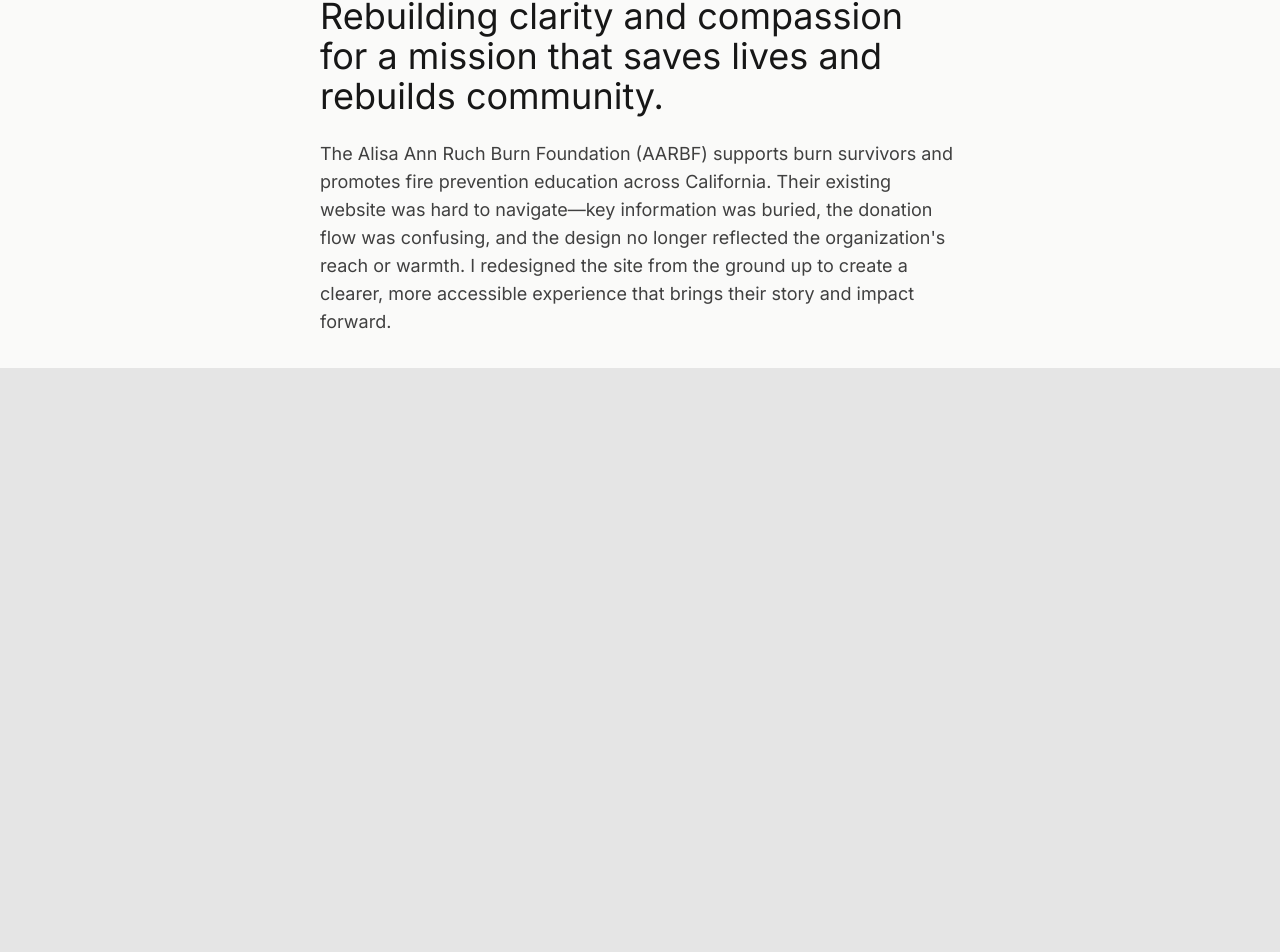
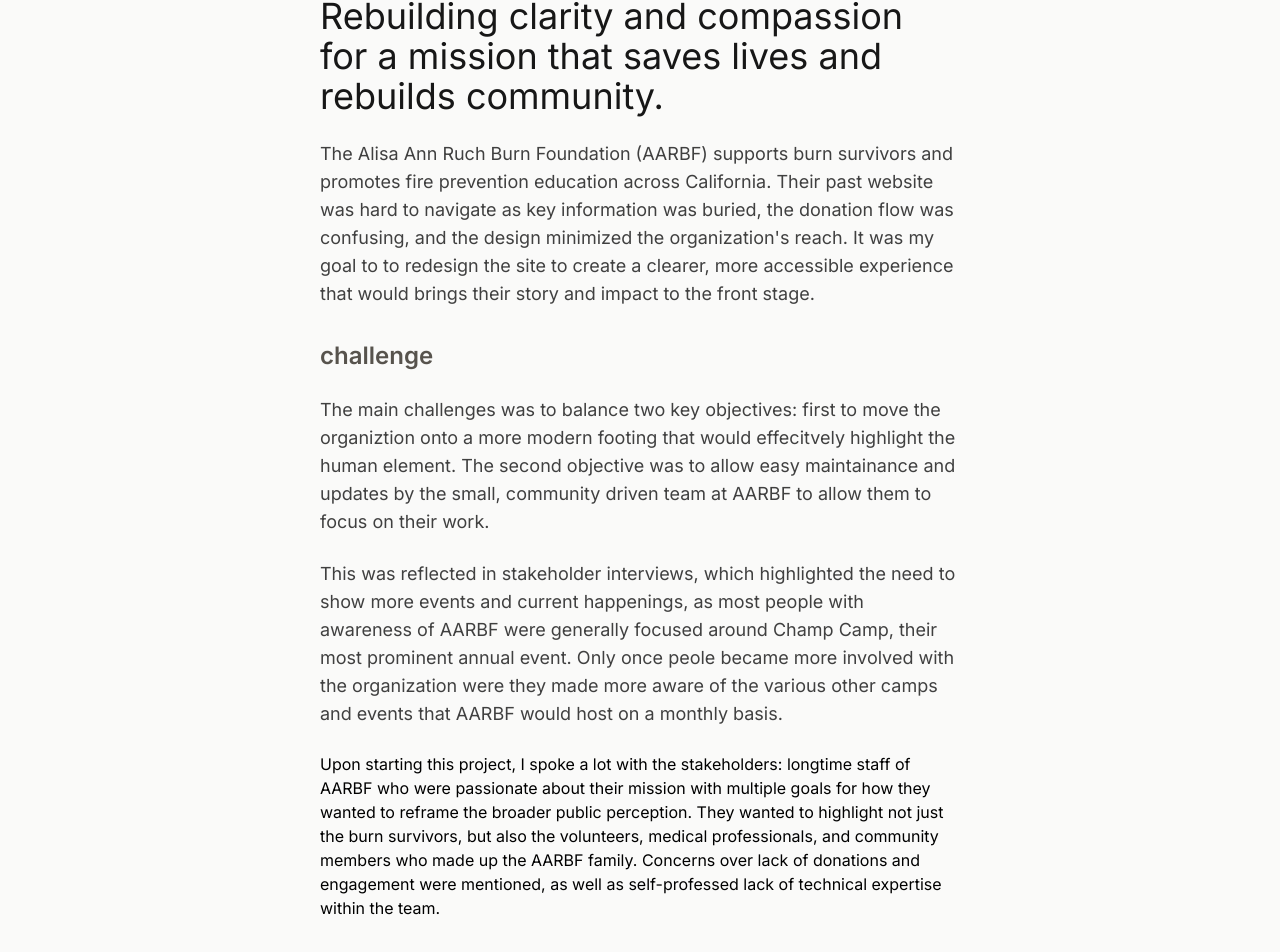
Before and after one commit to Luc0ryan/my-react-portfolio, a React (Vite) app: page /#/aarbf in a window 1280 px wide. Shown: the part 825-1777 px from the top of the page. Before the commit the page ends 1193 px from the top, so only its background shows below. Built offline with nearby package versions, Linux system fonts and the light colour scheme.

Commit message:
finishing about/continuing AARBF

```diff
--- a/src/components/About.jsx
+++ b/src/components/About.jsx
@@ -5,8 +5,7 @@
     <section className="max-w-xl font-semibold py-4">
       <div className="mb-6">
         <div className=" text-[clamp(3rem,8vw,4rem)]  leading-none">
-          {" "}
-          hi, i'm Lucas{" "}
+          hi, i'm Lucas
         </div>
         <div className="text-xl md:text-2xl mt-2">product designer · front-end dev </div>
       </div>
@@ -17,7 +16,7 @@
             <div className="absolute -rotate-90 origin-bottom -translate-x-4 opacity-0 group-hover:opacity-100 group-hover:pointer-cursor transition-opacity">
               resume
             </div>
-            <a href="#">
+            <a href= "pdfs/resumeLucasRyan.pdf" type="application/pdf" target="_blank">
               <FileText className="h-8 w-8 stroke-[1.5px]" />
             </a>
           </div>
@@ -26,16 +25,16 @@
             <div className="absolute -rotate-90 origin-bottom -translate-x-4 opacity-0 group-hover:opacity-100 transition-opacity">
               linkedin
             </div>
-            <a href="https://github.com/Luc0ryan">
+            <a href="https://linkedin.com/in/lucasryan" target="_blank">
               <User className="h-8 w-8 stroke-[1.5px]" />
             </a>
           </div>
 
-          <div className="group flex flex-col items-center">
+          <div className="group flex flex-col items-center" >
             <div className="absolute -rotate-90 origin-bottom -translate-x-4 opacity-0 group-hover:opacity-100 transition-opacity">
               github
             </div>
-            <a href="#">
+            <a href="https://github.com/Luc0ryan" target="_blank">
               <Github className="h-8 w-8 stroke-[1.5px]" />
             </a>
           </div>
@@ -69,11 +68,11 @@
       Resume
     </a>
     <span>•</span>
-    <a href="https://github.com/lucasryan" className="underline underline-offset-2 hover:text-neutral-700">
+    <a href="https://github.com/lucasryan" target="_blank" className="underline underline-offset-2 hover:text-neutral-700">
       GitHub
     </a>
     <span>•</span>
-    <a href="https://linkedin.com/in/lucasryan" className="underline underline-offset-2 hover:text-neutral-700">
+    <a href="https://linkedin.com/in/lucasryan" target="_blank" className="underline underline-offset-2 hover:text-neutral-700">
       LinkedIn
     </a>
   </div>
--- a/src/components/StaticWheel.jsx
+++ b/src/components/StaticWheel.jsx
@@ -7,6 +7,8 @@
     italic underline decoration-violet-600 decoration-4 underline-offset-4 px-1
     transition-shadow duration-200
     hover:[box-shadow:inset_0_-0.70em_0_0_rgb(196_181_253/0.7)]  /* violet-300 ~ 0.7 */
+    cursor-default
+
   ">
     humans
   </span>
@@ -15,6 +17,7 @@
     italic underline decoration-fuchsia-600 decoration-4 underline-offset-4 px-1
     transition-shadow duration-200
     hover:[box-shadow:inset_0_-0.50em_0_0_rgb(251_207_232/0.7)]  /* fuchsia-200 ~ 0.7 */
+    cursor-default
   ">
     impact
   </span>{" "}
@@ -23,6 +26,7 @@
     italic underline decoration-indigo-600 decoration-4 underline-offset-4 px-1
     transition-shadow duration-200
     hover:[box-shadow:inset_0_-0.40em_0_0_rgb(199_210_254/0.7)]  /* indigo-200 ~ 0.7 */
+    cursor-default
   ">
     tech
   </span>
--- a/src/pages/AARBFCaseStudy.jsx
+++ b/src/pages/AARBFCaseStudy.jsx
@@ -1,43 +1,77 @@
 import CaseStudyIntro from "../components/CaseStudyIntro";
 import aarbfcov from "../assets/aarbf-case-study.png";
-
 
 export default function AARBFCaseStudy() {
   return (
     <main className="max-w-3xl mx-auto px-6 md:px-12 py-8 space-y-8">
-<CaseStudyIntro
+      <CaseStudyIntro
         title="Turning compassion into clarity for a statewide nonprofit"
         image={aarbfcov}
         imageAlt="AARBF homepage redesign mockup"
         meta={[
           { label: "Role", value: "UI/UX Designer" },
           { label: "Timeline", value: "Feb-Apr 2024" },
-          { label: "Scope", value: ["Full site redesign", "Donation flow", "Program pages"] },
+          {
+            label: "Scope",
+            value: ["Full site redesign", "Donation flow", "Program pages"],
+          },
           {
             label: "Impact",
-            value: ["Accessible structure", "Emotional storytelling", "Clear donation path"],
+            value: [
+              "Accessible structure",
+              "Emotional storytelling",
+              "Clear donation path",
+            ],
           },
         ]}
       />
 
-      <section
-        className="mx-auto max-w-3xl scroll-mt-24 space-y-6 px-4"
-      >
+      <section className="mx-auto max-w-3xl scroll-mt-24 space-y-6 px-4">
         <h2 className="font-spectral text-2xl lowercase font-semibold text-stone-600">
           Overview
         </h2>
 
         <div className="text-xl md:text-3xl lg:text-4xl text-neutral-900">
-          Rebuilding clarity and compassion for a mission that saves lives and rebuilds community.
+          Rebuilding clarity and compassion for a mission that saves lives and
+          rebuilds community.
         </div>
 
         <p className="text-lg text-neutral-700 max-w-2xl">
-          The Alisa Ann Ruch Burn Foundation (AARBF) supports burn survivors and promotes
-          fire prevention education across California. Their existing website was hard to navigate—key information was buried, the donation flow was confusing,
-          and the design no longer reflected the organization's reach or warmth. I redesigned
-          the site from the ground up to create a clearer, more accessible experience that
-          brings their story and impact forward.
+          The Alisa Ann Ruch Burn Foundation (AARBF) supports burn survivors and
+          promotes fire prevention education across California. Their past
+          website was hard to navigate as key information was buried, the
+          donation flow was confusing, and the design minimized the
+          organization's reach. It was my goal to to redesign the site to create
+          a clearer, more accessible experience that would brings their story
+          and impact to the front stage.
         </p>
+      </section>
+
+      <section className="mx-auto max-w-3xl scroll-mt-24 space-y-6 px-4">
+        <h2 className="font-spectral text-2xl lowercase font-semibold text-stone-600">
+          Challenge
+        </h2>
+        <p className="text-lg text-neutral-700 max-w-2xl">
+          The main challenges was to balance two key objectives: first to move
+          the organiztion onto a more modern footing that would effecitvely
+          highlight the human element. The second objective was to allow easy
+          maintainance and updates by the small, community driven team at AARBF
+          to allow them to focus on their work.
+        </p>
+        <p className="text-lg text-neutral-700 max-w-2xl">
+          This was reflected in stakeholder interviews, which highlighted the
+          need to show more events and current happenings, as most people with
+          awareness of AARBF were generally focused around Champ Camp, their
+          most prominent annual event. Only once peole became more involved with
+          the organization were they made more aware of the various other camps
+          and events that AARBF would host on a monthly basis.
+        </p>
+
+        <p>
+          Upon starting this project, I spoke a lot with the stakeholders: longtime staff of AARBF who were passionate about their mission with multiple goals for how they wanted to reframe the broader public perception.
+          They wanted to highlight not just the burn survivors, but also the volunteers, medical professionals, and community members who made up the AARBF family.
+          Concerns over lack of donations and engagement were mentioned, as well as self-professed lack of technical expertise within the team.
+          </p>
       </section>
     </main>
   );
```
Also changed, not shown: 2 other files (tests, documents, lock files or other folders).
